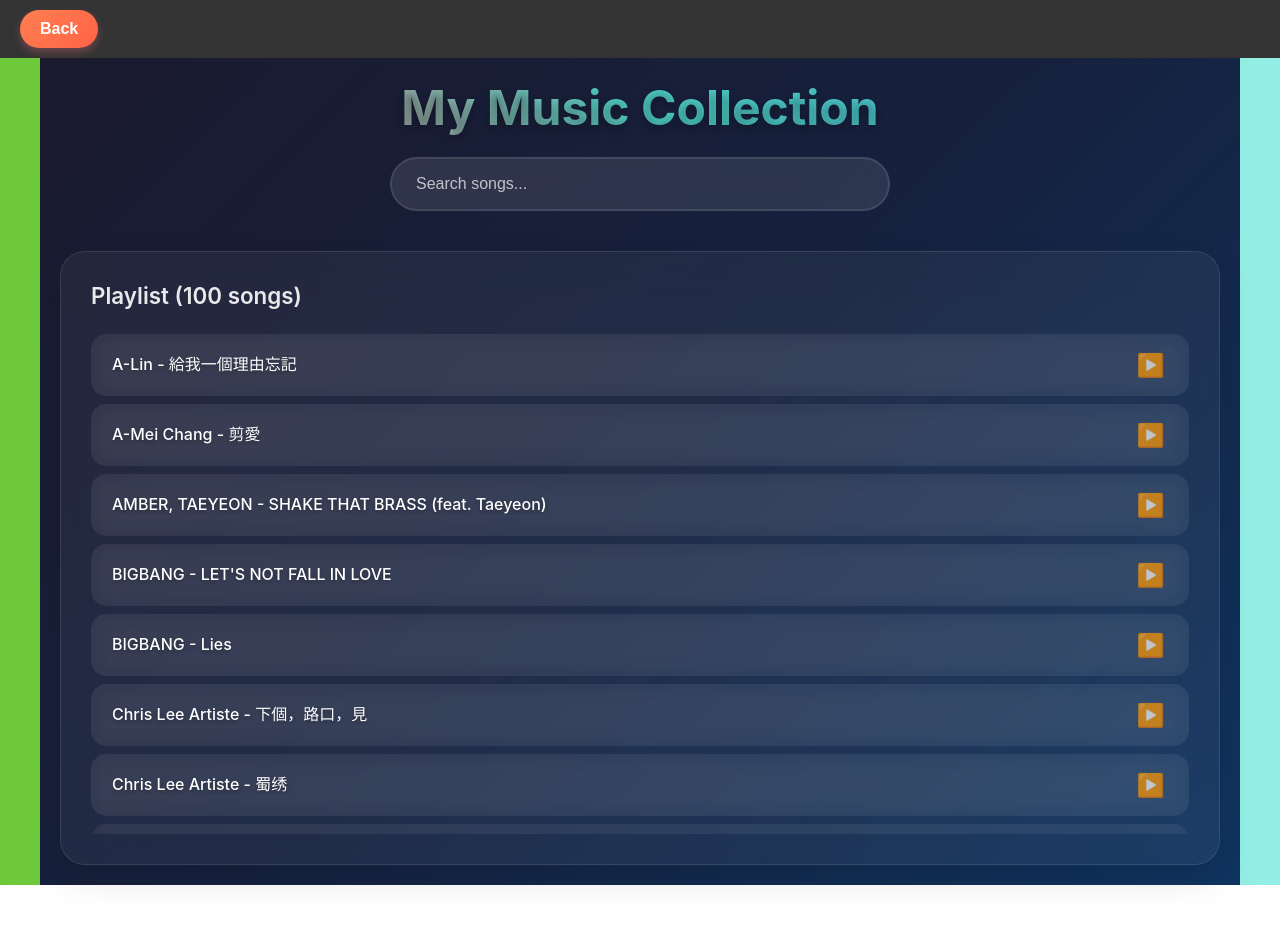
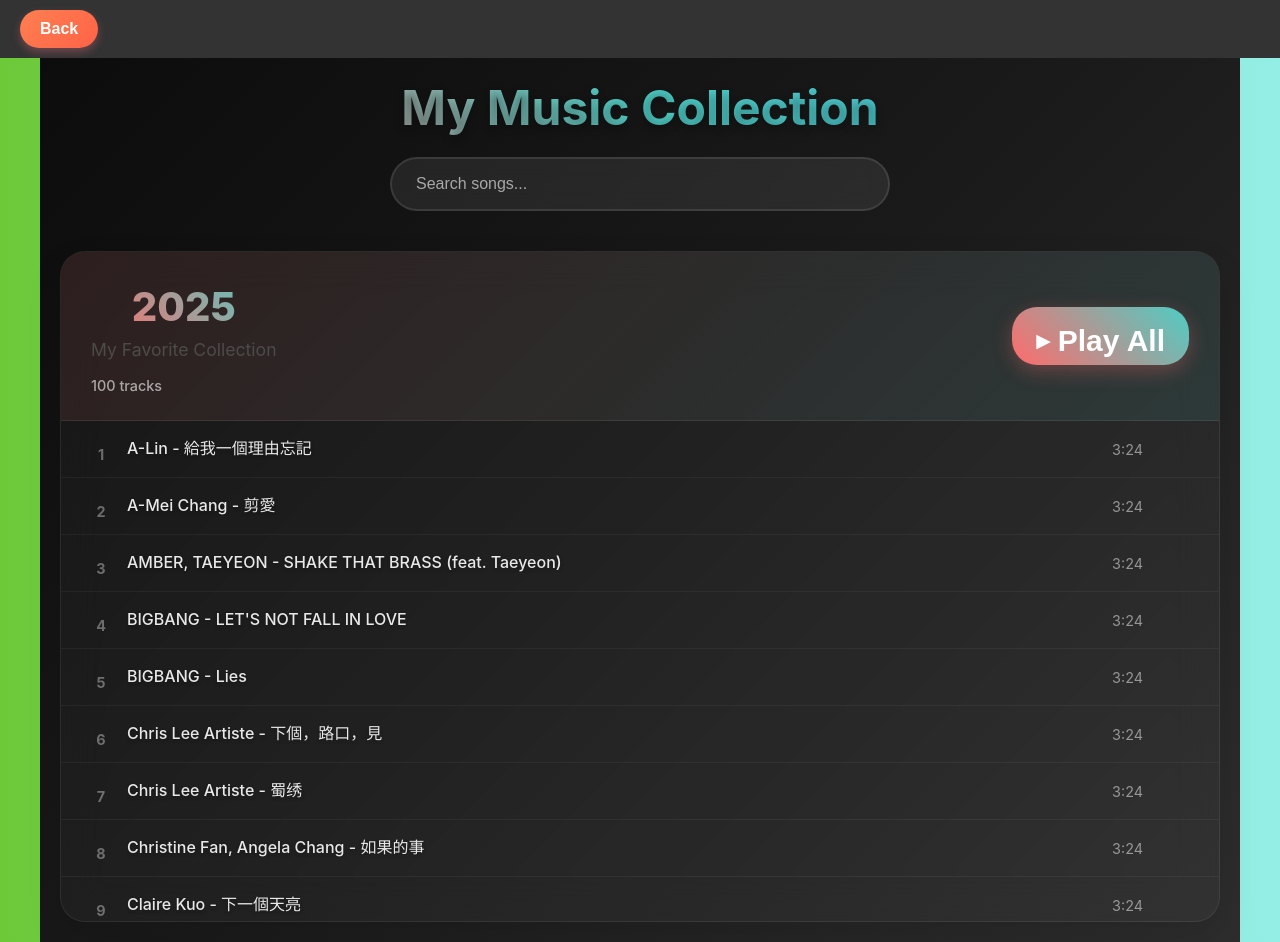
Before and after one commit to Liren4396/projectWebsite, a React (Create React App) app in the folder frontend/: page /music in a window 1280 px wide. Before the commit the page ends 885 px from the top, so only its background shows below. Built offline with nearby package versions, Linux system fonts and the light colour scheme.

Commit message:
update music

```diff
--- a/frontend/src/components/Music.css
+++ b/frontend/src/components/Music.css
@@ -2,7 +2,7 @@
   max-width: 1200px;
   margin: 0 auto;
   padding: 20px;
-  background: linear-gradient(135deg, #1a1a2e 0%, #16213e 50%, #0f3460 100%);
+  background: linear-gradient(135deg, #0c0c0c 0%, #1a1a1a 50%, #2d2d2d 100%);
   min-height: 100vh;
   color: white;
   font-family: 'Inter', 'Segoe UI', Tahoma, Geneva, Verdana, sans-serif;
@@ -35,7 +35,7 @@
   border: none;
   border-radius: 30px;
   font-size: 16px;
-  background: rgba(255, 255, 255, 0.1);
+  background: rgba(255, 255, 255, 0.08);
   color: white;
   outline: none;
   backdrop-filter: blur(10px);
@@ -44,23 +44,23 @@
 }
 
 .search-bar input::placeholder {
-  color: rgba(255, 255, 255, 0.7);
+  color: rgba(255, 255, 255, 0.6);
 }
 
 .search-bar input:focus {
-  background: rgba(255, 255, 255, 0.15);
+  background: rgba(255, 255, 255, 0.12);
   border-color: rgba(255, 255, 255, 0.3);
   transform: translateY(-2px);
   box-shadow: 0 10px 30px rgba(0,0,0,0.2);
 }
 
 .now-playing {
-  background: rgba(255, 255, 255, 0.05);
+  background: rgba(255, 255, 255, 0.03);
   backdrop-filter: blur(20px);
   border-radius: 25px;
   padding: 30px;
   margin-bottom: 40px;
-  border: 1px solid rgba(255, 255, 255, 0.1);
+  border: 1px solid rgba(255, 255, 255, 0.08);
   display: flex;
   gap: 30px;
   align-items: center;
@@ -132,7 +132,7 @@
 .song-details h3 {
   margin-bottom: 8px;
   font-size: 1rem;
-  opacity: 0.8;
+  opacity: 0.7;
   text-transform: uppercase;
   letter-spacing: 1px;
   font-weight: 500;
@@ -158,7 +158,7 @@
   flex: 1;
   height: 8px;
   border-radius: 4px;
-  background: rgba(255, 255, 255, 0.2);
+  background: rgba(255, 255, 255, 0.15);
   outline: none;
   cursor: pointer;
   -webkit-appearance: none;
@@ -168,7 +168,7 @@
 .progress-bar::-webkit-slider-track {
   height: 8px;
   border-radius: 4px;
-  background: rgba(255, 255, 255, 0.2);
+  background: rgba(255, 255, 255, 0.15);
 }
 
 .progress-bar::-webkit-slider-thumb {
@@ -192,7 +192,7 @@
   font-size: 0.9rem;
   min-width: 50px;
   text-align: center;
-  opacity: 0.8;
+  opacity: 0.7;
   font-weight: 500;
 }
 
@@ -203,43 +203,57 @@
   gap: 20px;
 }
 
-.mode-btn {
+.left-controls, .right-controls {
+  flex: 1;
   display: flex;
   align-items: center;
-  gap: 8px;
-  background: rgba(255, 255, 255, 0.1);
-  border: 2px solid rgba(255, 255, 255, 0.2);
-  border-radius: 25px;
-  padding: 8px 16px;
-  font-size: 0.8rem;
+}
+
+.left-controls {
+  justify-content: flex-start;
+}
+
+.right-controls {
+  justify-content: flex-end;
+}
+
+.mode-btn {
+  background: rgba(255, 255, 255, 0.08);
+  border: 2px solid rgba(255, 255, 255, 0.15);
+  border-radius: 50%;
+  width: 45px;
+  height: 45px;
+  display: flex;
+  align-items: center;
+  justify-content: center;
+  cursor: pointer;
   transition: all 0.3s ease;
+  font-size: 1.2rem;
+  color: white;
+  backdrop-filter: blur(10px);
 }
 
 .mode-btn:hover {
-  background: rgba(255, 255, 255, 0.2);
+  background: rgba(255, 255, 255, 0.15);
   border-color: rgba(255, 255, 255, 0.3);
   transform: translateY(-1px);
 }
 
 .mode-icon {
-  font-size: 1.2rem;
-}
-
-.mode-text {
-  font-weight: 500;
-  text-transform: uppercase;
-  letter-spacing: 0.5px;
+  font-size: 1.4rem;
+  font-weight: bold;
 }
 
 .main-controls {
   display: flex;
   align-items: center;
   gap: 15px;
+  flex: 0 0 auto;
 }
 
 .control-btn {
-  background: rgba(255, 255, 255, 0.1);
-  border: 2px solid rgba(255, 255, 255, 0.2);
+  background: rgba(255, 255, 255, 0.08);
+  border: 2px solid rgba(255, 255, 255, 0.15);
   border-radius: 50%;
   width: 50px;
   height: 50px;
@@ -254,8 +268,8 @@
 }
 
 .control-btn:hover {
-  background: rgba(255, 255, 255, 0.2);
-  border-color: rgba(255, 255, 255, 0.4);
+  background: rgba(255, 255, 255, 0.15);
+  border-color: rgba(255, 255, 255, 0.3);
   transform: translateY(-2px);
   box-shadow: 0 8px 20px rgba(0,0,0,0.2);
 }
@@ -277,19 +291,19 @@
 .volume-control {
   display: flex;
   align-items: center;
-  gap: 10px;
+  gap: 12px;
 }
 
 .volume-icon {
-  font-size: 1.2rem;
-  opacity: 0.8;
+  font-size: 1.1rem;
+  opacity: 0.7;
 }
 
 .volume-slider {
   width: 80px;
   height: 6px;
   border-radius: 3px;
-  background: rgba(255, 255, 255, 0.2);
+  background: rgba(255, 255, 255, 0.15);
   outline: none;
   cursor: pointer;
   -webkit-appearance: none;
@@ -310,28 +324,85 @@
   transform: scale(1.2);
 }
 
-.playlist {
-  background: rgba(255, 255, 255, 0.05);
+.playlist-section {
+  background: rgba(255, 255, 255, 0.03);
   backdrop-filter: blur(20px);
   border-radius: 25px;
-  padding: 30px;
-  border: 1px solid rgba(255, 255, 255, 0.1);
+  padding: 0;
+  border: 1px solid rgba(255, 255, 255, 0.08);
   box-shadow: 0 15px 35px rgba(0,0,0,0.1);
+  overflow: hidden;
 }
 
-.playlist h3 {
-  margin-bottom: 25px;
-  font-size: 1.4rem;
-  opacity: 0.9;
+.playlist-header {
+  padding: 30px;
+  background: linear-gradient(135deg, rgba(255, 107, 107, 0.1), rgba(78, 205, 196, 0.1));
+  border-bottom: 1px solid rgba(255, 255, 255, 0.08);
+  display: flex;
+  align-items: center;
+  justify-content: space-between;
+  gap: 20px;
+}
+
+.playlist-info h2.playlist-name {
+  font-size: 2.5rem;
+  font-weight: 800;
+  margin: 0 0 8px 0;
+  background: linear-gradient(45deg, #ff6b6b, #4ecdc4);
+  -webkit-background-clip: text;
+  -webkit-text-fill-color: transparent;
+  background-clip: text;
+}
+
+.playlist-description {
+  font-size: 1.1rem;
+  opacity: 0.8;
+  margin: 0 0 10px 0;
+  font-weight: 400;
+}
+
+.song-count {
+  font-size: 0.9rem;
+  opacity: 0.6;
+  font-weight: 500;
+}
+
+.playlist-actions {
+  flex-shrink: 0;
+}
+
+.play-all-btn {
+  background: linear-gradient(45deg, #ff6b6b, #4ecdc4);
+  border: none;
+  border-radius: 25px;
+  padding: 12px 24px;
+  color: white;
+  font-size: 1rem;
   font-weight: 600;
+  cursor: pointer;
+  transition: all 0.3s ease;
+  display: flex;
+  align-items: center;
+  gap: 8px;
+  box-shadow: 0 6px 20px rgba(255, 107, 107, 0.3);
+}
+
+.play-all-btn:hover {
+  transform: translateY(-2px);
+  box-shadow: 0 10px 30px rgba(255, 107, 107, 0.4);
+}
+
+.play-icon {
+  font-size: 1.1rem;
 }
 
 .song-list {
   display: flex;
   flex-direction: column;
-  gap: 8px;
+  gap: 0;
   max-height: 500px;
   overflow-y: auto;
+  padding: 0;
 }
 
 .song-list::-webkit-scrollbar {
@@ -339,7 +410,7 @@
 }
 
 .song-list::-webkit-scrollbar-track {
-  background: rgba(255, 255, 255, 0.1);
+  background: rgba(255, 255, 255, 0.05);
   border-radius: 4px;
 }
 
@@ -355,31 +426,56 @@
 .song-item {
   display: flex;
   align-items: center;
-  justify-content: space-between;
-  padding: 16px 20px;
-  background: rgba(255, 255, 255, 0.05);
-  border-radius: 15px;
+  gap: 16px;
+  padding: 16px 30px;
   cursor: pointer;
   transition: all 0.3s ease;
-  border: 1px solid transparent;
-  backdrop-filter: blur(10px);
+  border-bottom: 1px solid rgba(255, 255, 255, 0.05);
 }
 
 .song-item:hover {
-  background: rgba(255, 255, 255, 0.1);
-  transform: translateX(8px);
-  border-color: rgba(255, 255, 255, 0.2);
-  box-shadow: 0 5px 15px rgba(0,0,0,0.1);
+  background: rgba(255, 255, 255, 0.05);
 }
 
 .song-item.active {
-  background: rgba(255, 107, 107, 0.2);
-  border-color: rgba(255, 107, 107, 0.3);
-  box-shadow: 0 8px 25px rgba(255, 107, 107, 0.2);
+  background: rgba(255, 107, 107, 0.1);
+  border-bottom-color: rgba(255, 107, 107, 0.2);
 }
 
-.song-item.active:hover {
-  background: rgba(255, 107, 107, 0.3);
+.song-number {
+  width: 20px;
+  text-align: center;
+  font-size: 0.9rem;
+  opacity: 0.6;
+  font-weight: 500;
+}
+
+.playing-indicator {
+  display: flex;
+  align-items: center;
+  gap: 2px;
+  height: 14px;
+}
+
+.playing-indicator span {
+  width: 3px;
+  background: linear-gradient(45deg, #ff6b6b, #4ecdc4);
+  border-radius: 2px;
+  animation: bounce 1.4s ease-in-out infinite both;
+}
+
+.playing-indicator span:nth-child(1) { animation-delay: -0.32s; height: 8px; }
+.playing-indicator span:nth-child(2) { animation-delay: -0.16s; height: 12px; }
+.playing-indicator span:nth-child(3) { animation-delay: 0s; height: 6px; }
+
+@keyframes bounce {
+  0%, 80%, 100% { transform: scaleY(0.5); opacity: 0.5; }
+  40% { transform: scaleY(1); opacity: 1; }
+}
+
+.track-number {
+  font-size: 0.9rem;
+  opacity: 0.6;
 }
 
 .song-info {
@@ -394,19 +490,31 @@
   overflow: hidden;
   text-overflow: ellipsis;
   font-weight: 500;
+  opacity: 0.9;
+}
+
+.song-duration {
+  font-size: 0.9rem;
+  opacity: 0.5;
+  font-weight: 400;
+  min-width: 50px;
+  text-align: right;
 }
 
 .play-button {
-  font-size: 1.4rem;
-  min-width: 35px;
+  font-size: 1.2rem;
+  min-width: 30px;
   text-align: center;
-  opacity: 0.7;
+  opacity: 0;
   transition: all 0.2s ease;
 }
 
 .song-item:hover .play-button {
+  opacity: 0.8;
+}
+
+.song-item.active .play-button {
   opacity: 1;
-  transform: scale(1.2);
 }
 
 @media (max-width: 768px) {
@@ -427,22 +535,26 @@
   .player-controls {
     flex-direction: column;
     gap: 15px;
+    width: 100%;
   }
 
-  .main-controls {
-    order: 1;
+  .left-controls, .right-controls {
+    justify-content: center;
   }
 
-  .mode-btn {
-    order: 2;
-  }
-
-  .volume-control {
-    order: 3;
+  .playlist-header {
+    flex-direction: column;
+    text-align: center;
+    gap: 15px;
   }
 
   .song-item {
-    padding: 12px 16px;
+    padding: 12px 20px;
+    gap: 12px;
+  }
+
+  .song-number {
+    width: 16px;
   }
 
   .song-item .song-title {
@@ -459,8 +571,16 @@
     font-size: 1.8rem;
   }
 
-  .now-playing, .playlist {
+  .now-playing, .playlist-section {
+    border-radius: 20px;
+  }
+
+  .playlist-header {
     padding: 20px;
+  }
+
+  .playlist-info h2.playlist-name {
+    font-size: 2rem;
   }
 
   .vinyl-record {
@@ -481,4 +601,13 @@
     width: 55px;
     height: 55px;
   }
+
+  .mode-btn {
+    width: 40px;
+    height: 40px;
+  }
+
+  .song-item {
+    padding: 12px 16px;
+  }
 }
--- a/frontend/src/components/Music.js
+++ b/frontend/src/components/Music.js
@@ -251,26 +251,26 @@
   const getPlayModeIcon = () => {
     switch (playMode) {
       case 'sequential':
-        return '🔁';
+        return '↻';
       case 'random':
-        return '🔀';
+        return '⥁';
       case 'repeat':
-        return '🔂';
+        return '↺';
       default:
-        return '🔁';
+        return '↻';
     }
   };
 
   const getPlayModeText = () => {
     switch (playMode) {
       case 'sequential':
-        return language === 'en' ? 'Sequential' : '顺序播放';
+        return language === 'en' ? 'Order' : '顺序';
       case 'random':
-        return language === 'en' ? 'Random' : '随机播放';
+        return language === 'en' ? 'Shuffle' : '随机';
       case 'repeat':
-        return language === 'en' ? 'Repeat One' : '单曲循环';
+        return language === 'en' ? 'Repeat' : '循环';
       default:
-        return language === 'en' ? 'Sequential' : '顺序播放';
+        return language === 'en' ? 'Order' : '顺序';
     }
   };
 
@@ -337,23 +337,25 @@
             </div>
 
             <div className="player-controls">
-              <button className="control-btn mode-btn" onClick={togglePlayMode} title={getPlayModeText()}>
+              <div className="left-controls">
+                <button className="mode-btn" onClick={togglePlayMode} title={getPlayModeText()}>
                   <span className="mode-icon">{getPlayModeIcon()}</span>
-                <span className="mode-text">{getPlayModeText()}</span>
                 </button>
+              </div>
 
               <div className="main-controls">
                 <button className="control-btn" onClick={handlePrevSong}>
-                  ⏮️
+                  ⏮
                 </button>
                 <button className="control-btn play-btn" onClick={togglePlayPause}>
-                  {isPlaying ? '⏸️' : '▶️'}
+                  {isPlaying ? '⏸' : '▶'}
                 </button>
                 <button className="control-btn" onClick={handleNextSong}>
-                  ⏭️
+                  ⏭
                 </button>
               </div>
 
+              <div className="right-controls">
                 <div className="volume-control">
                   <span className="volume-icon">🔊</span>
                   <input
@@ -368,10 +370,32 @@
               </div>
             </div>
           </div>
+        </div>
       )}
 
-      <div className="playlist">
-        <h3>{language === 'en' ? 'Playlist' : '播放列表'} ({filteredSongs.length} {language === 'en' ? 'songs' : '首歌曲'})</h3>
+      <div className="playlist-section">
+        <div className="playlist-header">
+          <div className="playlist-info">
+            <h2 className="playlist-name">2025</h2>
+            <p className="playlist-description">
+              {language === 'en' ? 'My Favorite Collection' : '我的精选收藏'}
+            </p>
+            <span className="song-count">
+              {filteredSongs.length} {language === 'en' ? 'tracks' : '首歌曲'}
+            </span>
+          </div>
+          <div className="playlist-actions">
+            <button className="play-all-btn" onClick={() => {
+              if (filteredSongs.length > 0) {
+                playSong(filteredSongs[0]);
+              }
+            }}>
+              <span className="play-icon">▶</span>
+              <span>{language === 'en' ? 'Play All' : '播放全部'}</span>
+            </button>
+          </div>
+        </div>
+
         <div className="song-list">
           {filteredSongs.map((song, index) => (
             <div
@@ -379,11 +403,23 @@
               className={`song-item ${currentSong === song ? 'active' : ''}`}
               onClick={() => playSong(song)}
             >
+              <div className="song-number">
+                {currentSong === song && isPlaying ? (
+                  <div className="playing-indicator">
+                    <span></span>
+                    <span></span>
+                    <span></span>
+                  </div>
+                ) : (
+                  <span className="track-number">{index + 1}</span>
+                )}
+              </div>
               <div className="song-info">
                 <div className="song-title">{getSongTitle(song)}</div>
               </div>
+              <div className="song-duration">3:24</div>
               <div className="play-button">
-                {currentSong === song && isPlaying ? '⏸️' : '▶️'}
+                {currentSong === song && isPlaying ? '⏸' : '▶'}
               </div>
             </div>
           ))}
```
Lines whose indentation alone changed are shown as unchanged.
